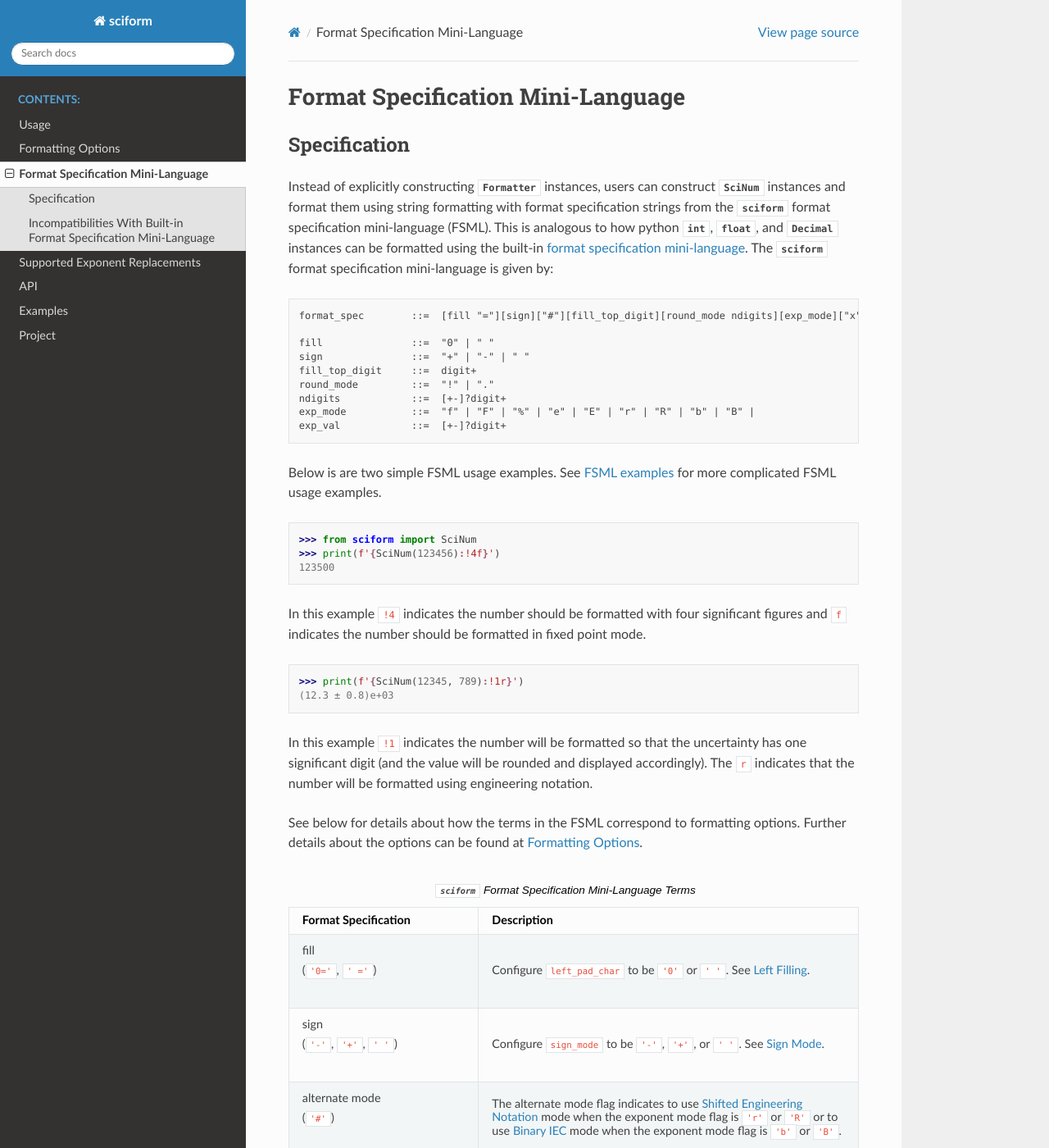
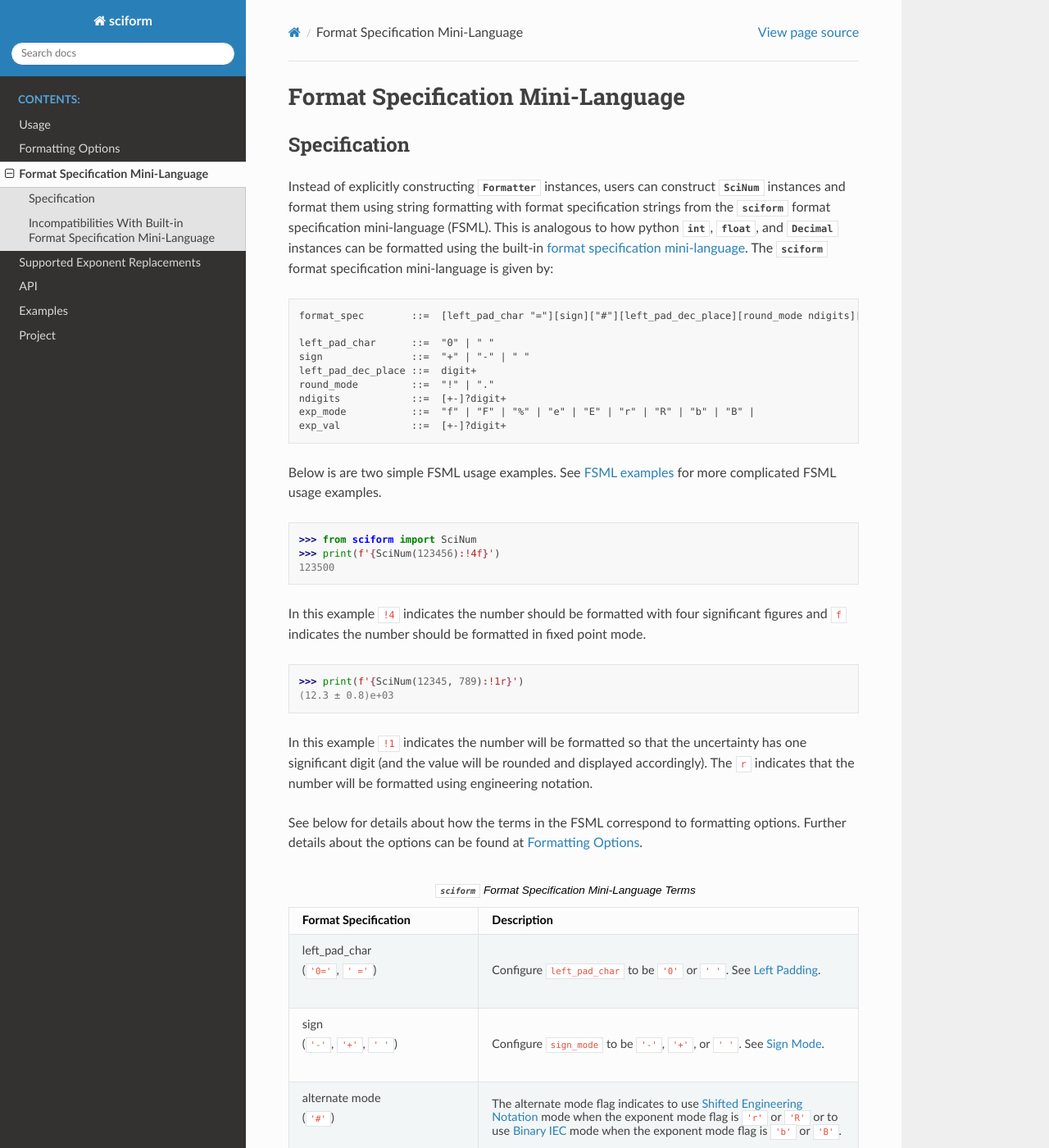
Before and after one commit to jagerber48/sciform, a Sphinx documentation site: the page built from docs/source/fsml.rst, in a window 1280 px wide and 1400 px high. Shown: the whole window at 82% size. Built offline with Sphinx 7.4.7 and the Read the Docs theme 2.0.0, drawn with Linux system fonts in a browser that asks for light colours; some of the changed text lies outside the part shown.

Commit message:
fill -> pad in docs

```diff
--- a/docs/source/fsml.rst
+++ b/docs/source/fsml.rst
@@ -18,11 +18,11 @@ This is analogous to how python :class:`int`, :class:`float`, and
 `format specification mini-language <https://docs.python.org/3/library/string.html#format-specification-mini-language>`_.
 The :mod:`sciform` format specification mini-language is given by::
 
-    format_spec        ::=  [fill "="][sign]["#"][fill_top_digit][round_mode ndigits][exp_mode]["x" exp_val]["p"]["()"]
+    format_spec        ::=  [left_pad_char "="][sign]["#"][left_pad_dec_place][round_mode ndigits][exp_mode]["x" exp_val]["p"]["()"]
 
-    fill               ::=  "0" | " "
+    left_pad_char      ::=  "0" | " "
     sign               ::=  "+" | "-" | " "
-    fill_top_digit     ::=  digit+
+    left_pad_dec_place ::=  digit+
     round_mode         ::=  "!" | "."
     ndigits            ::=  [+-]?digit+
     exp_mode           ::=  "f" | "F" | "%" | "e" | "E" | "r" | "R" | "b" | "B" |
@@ -61,10 +61,10 @@ Further details about the options can be found at
 
    * - Format Specification
      - Description
-   * - | fill
+   * - | left_pad_char
        | (``'0='``, ``' ='``)
      - Configure ``left_pad_char`` to be ``'0'`` or ``' '``. See
-       :ref:`left_filling`.
+       :ref:`left_padding`.
    * - | sign
        | (``'-'``, ``'+'``, ``' '``)
      - Configure ``sign_mode`` to be ``'-'``, ``'+'``, or ``' '``. See
@@ -75,10 +75,10 @@ Further details about the options can be found at
        :ref:`engineering_shifted` mode when the exponent mode flag is
        ``'r'`` or ``'R'`` or to use :ref:`binary_iec` mode when the
        exponent mode flag is ``'b'`` or ``'B'``.
-   * - | fill_top_digit
+   * - | left_pad_dec_place
        | (``\d+``)
      - Sets ``left_pad_dec_place`` to any non-negative integer.
-       See :ref:`left_filling`.
+       See :ref:`left_padding`.
    * - | round_mode
        | (``'!'``, ``'.'``)
      - Sets ``round_mode`` to ``'sig_fig'`` or ``'dec_place'``.
@@ -163,12 +163,12 @@ for scientific formatting.
   center-aligned, and sign-aware string padding by any character.
   In the built-in FSML, the width field indicates the minimum length to
   which the resulting string (including all punctuation such as ``+``,
-  ``-``, ``.``, ``e``, etc.) should be filled to.
+  ``-``, ``.``, ``e``, etc.) should be filled.
   :mod:`sciform` takes the stance that these padding features are tasks
   better suited for string, as opposed to number, formatters.
   For :mod:`sciform`, the user specifies the digits place to which the
   number should be padded.
-  The fill character may only be ``' '`` or ``'0'`` and must always be
+  The pad character may only be ``' '`` or ``'0'`` and must always be
   followed by the sign aware `=` flag.
   There is no ``0`` flag, as in the built-in FSML, that may be placed
   before the width field to indicate sign-aware zero padding.
```
Also changed, not shown: docs/source/options.rst (+7 -7 lines), 3 other files.
